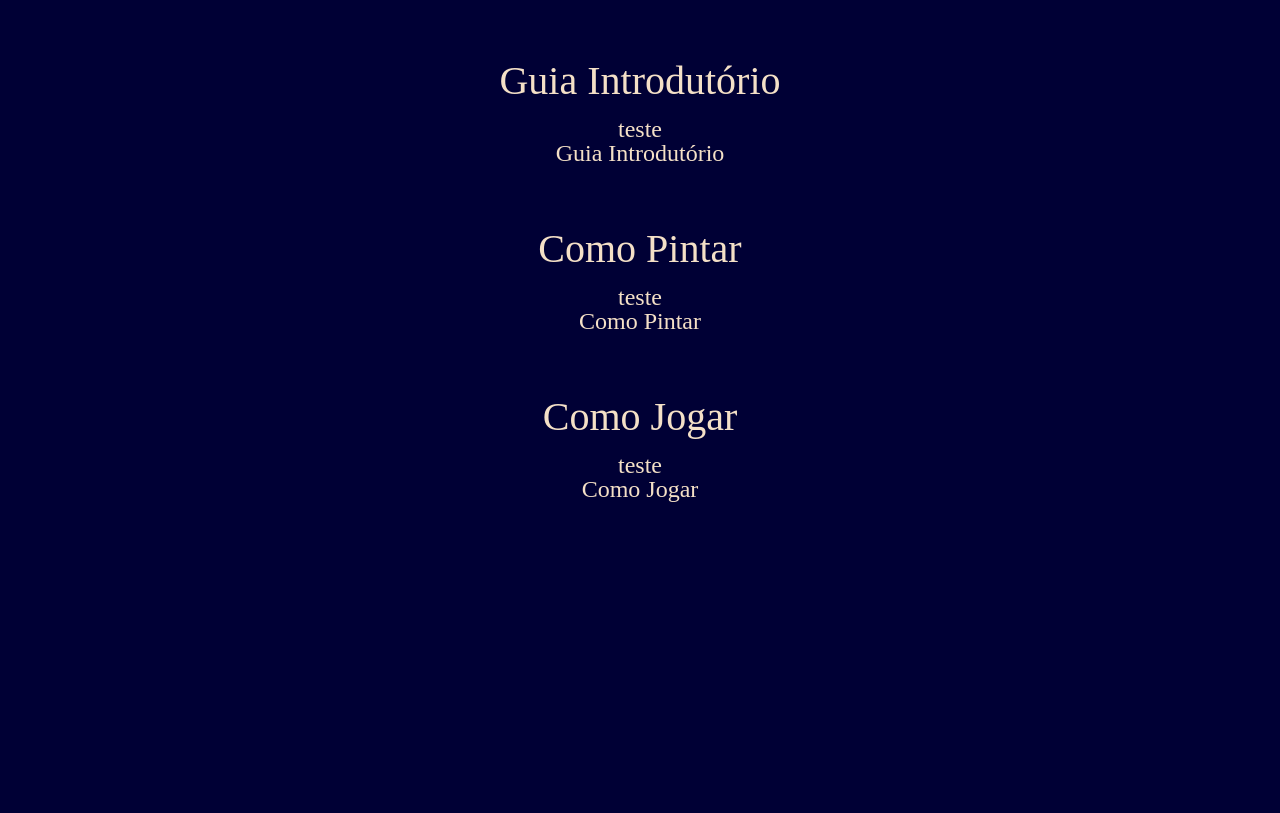
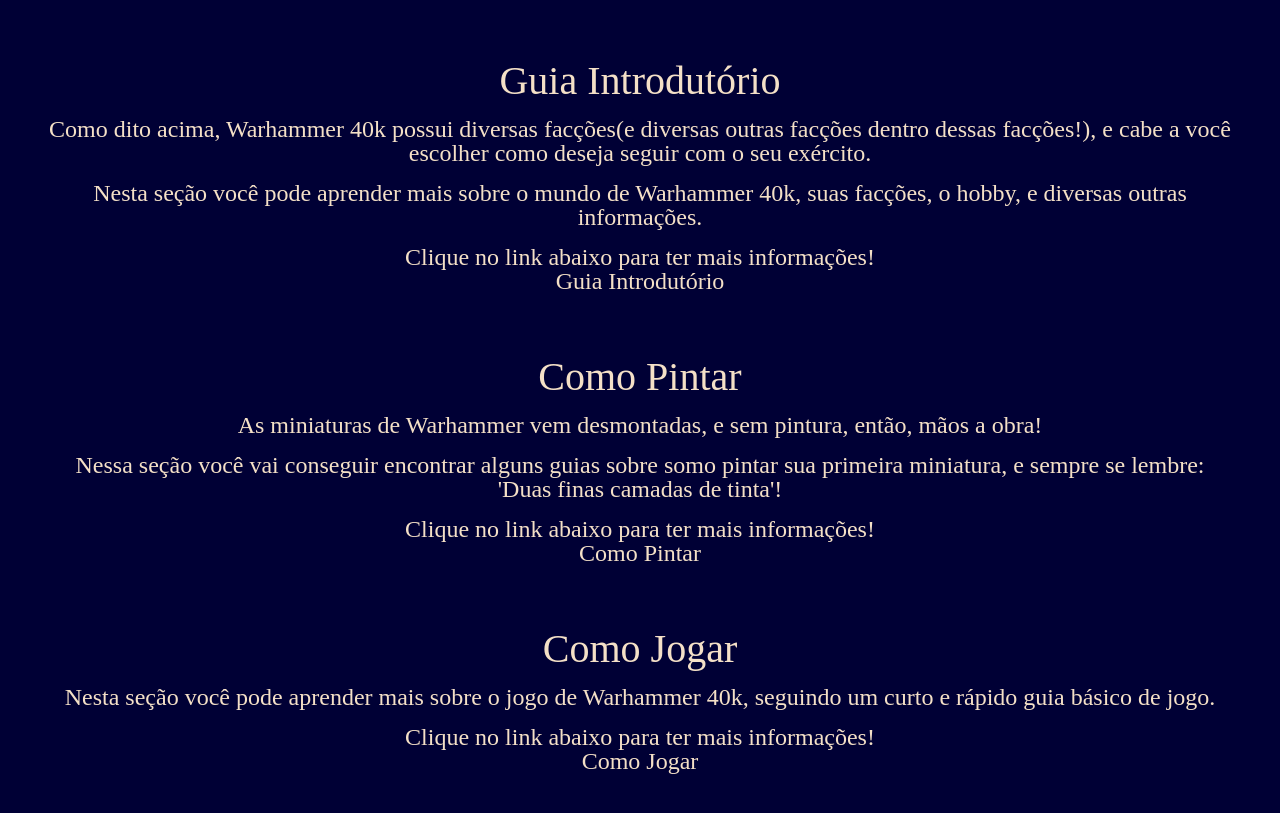
Before and after one commit to Pololokka/desafio-teach-to-learn, a React (Vite) app: page / in a window 1280 px wide. Shown: the part 1026-1839 px from the top of the page. Before the commit the page ends 1591 px from the top, so only its background shows below. Built offline with nearby package versions, Linux system fonts and the light colour scheme; a web font is replaced by a local one.

Commit message:
:sparkles: feat: home feita

```diff
--- a/src/App.jsx
+++ b/src/App.jsx
@@ -2,7 +2,7 @@
 import fundoMain from "./assets/img/fundo-main.jpg";
 
 import { handleScroll } from "./Func/elderScroll";
-import { textMain, textGuide } from "./Data/text";
+import { textMain, textGuide, textPaint, textPlay } from "./Data/text";
 import { useRef } from "react";
 
 import Link from "./Components/Class/Link/Index";
@@ -60,7 +60,7 @@
         <TextSection
           scrollRef={paint}
           sectionTitle="Como Pintar"
-          sectionText={textGuide}
+          sectionText={textPaint}
         />
         <Link
           link="https://www.youtube.com/watch?v=4KNkOPTa_po"
@@ -70,7 +70,7 @@
         <TextSection
           scrollRef={play}
           sectionTitle="Como Jogar"
-          sectionText={textGuide}
+          sectionText={textPlay}
         />
         <Link
           link="https://www.youtube.com/watch?v=7z5f0d1VO1Q"
--- a/src/Data/text.js
+++ b/src/Data/text.js
@@ -10,4 +10,19 @@
   "E você? Qual desses exércitos vai comandar para a vitória absoluta contra seus inimigos?",
 ];
 
-export const textGuide = ["teste"];
+export const textGuide = [
+  "Como dito acima, Warhammer 40k possui diversas facções(e diversas outras facções dentro dessas facções!), e cabe a você escolher como deseja seguir com o seu exército.",
+  "Nesta seção você pode aprender mais sobre o mundo de Warhammer 40k, suas facções, o hobby, e diversas outras informações.",
+  "Clique no link abaixo para ter mais informações!",
+];
+
+export const textPaint = [
+  "As miniaturas de Warhammer vem desmontadas, e sem pintura, então, mãos a obra!",
+  "Nessa seção você vai conseguir encontrar alguns guias sobre somo pintar sua primeira miniatura, e sempre se lembre: 'Duas finas camadas de tinta'!",
+  "Clique no link abaixo para ter mais informações!",
+];
+
+export const textPlay = [
+  "Nesta seção você pode aprender mais sobre o jogo de Warhammer 40k, seguindo um curto e rápido guia básico de jogo.",
+  "Clique no link abaixo para ter mais informações!",
+];
```
